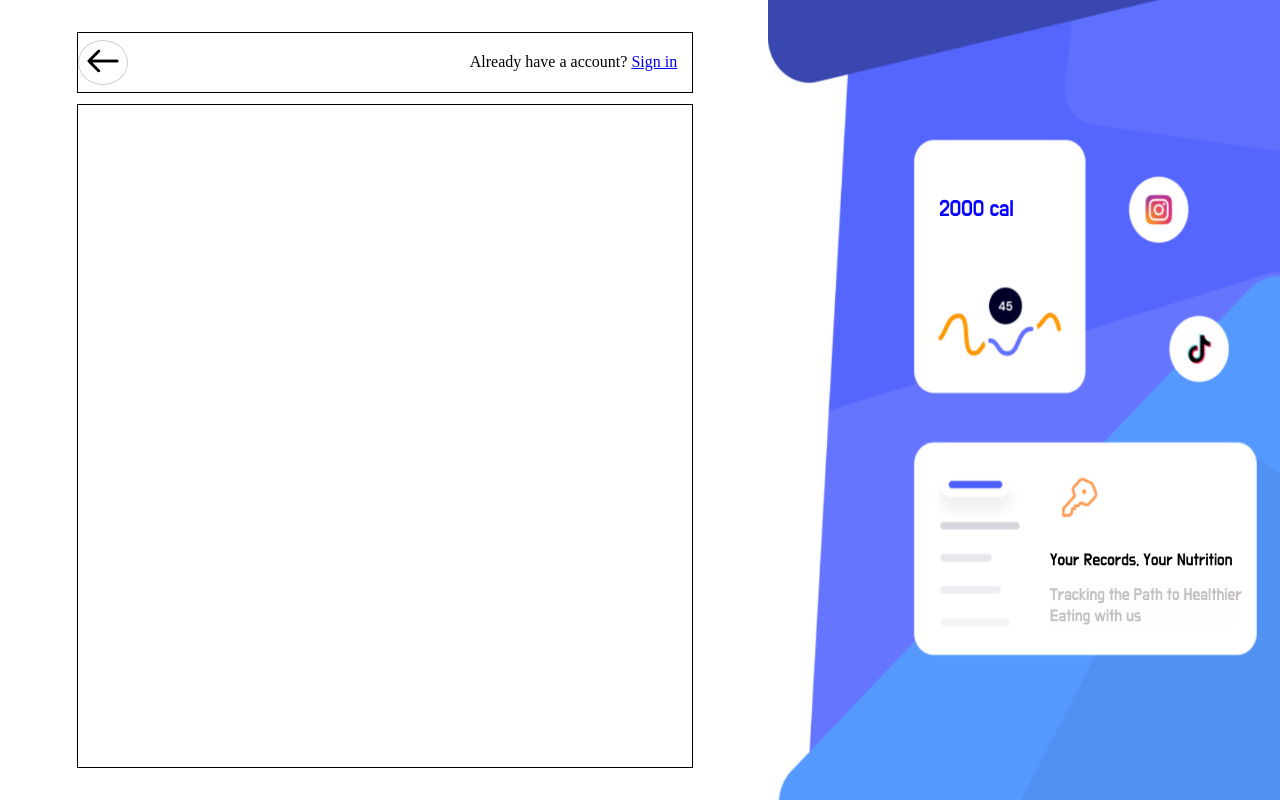
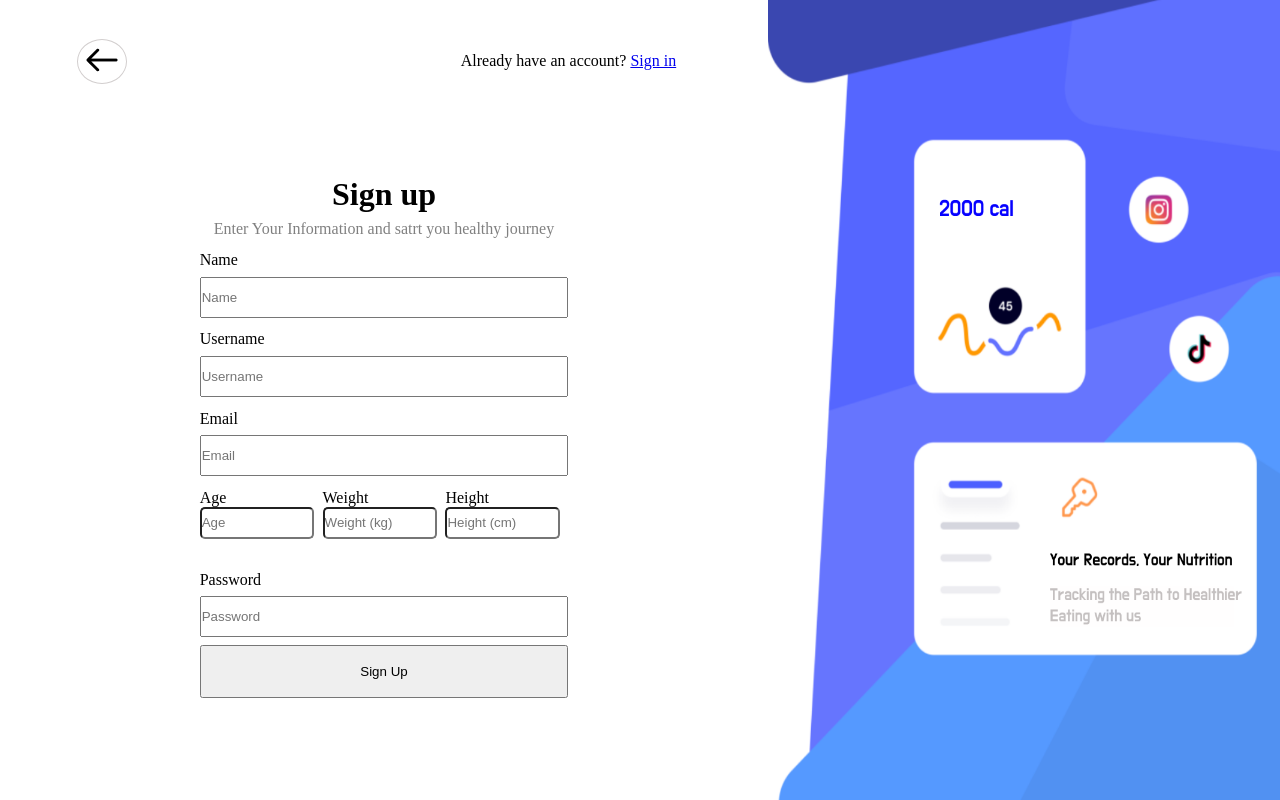
Before and after one commit to kalviumcommunity/S51_Jayavarsan_Capstone_NutriWave, a React (Vite) app in the folder frontend/: page /signup in a window 1280 px wide. Built offline with nearby package versions, Linux system fonts and the light colour scheme; a web font is replaced by a local one.

Commit message:
added signup page design

```diff
--- a/frontend/src/Components/Signup.jsx
+++ b/frontend/src/Components/Signup.jsx
@@ -1,31 +1,135 @@
-import React from 'react'
-import '../styles/Signup.css'
-import banner from '../assets/signupbanner.png'
-import backicon from '../assets/back.png'
-import { Link } from 'react-router-dom'
+import React, { useState } from "react";
+import { Link } from "react-router-dom";
+import "../styles/Signup.css";
+import banner from "../assets/signupbanner.png";
+import backicon from "../assets/back.png";
 
 function Signup() {
+  const [formData, setFormData] = useState({
+    name: "",
+    username: "",
+    email: "",
+    password: "",
+    age: "",
+    weight: "",
+    height: "",
+  });
+
+  const handleChange = (e) => {
+    const { name, value } = e.target;
+    setFormData((prevData) => ({
+      ...prevData,
+      [name]: value,
+    }));
+  };
+
+  const handleSubmit = (e) => {
+    e.preventDefault();
+    // Handle form submission here, you can send the form data to an API or perform any necessary actions
+    console.log(formData);
+  };
+
   return (
-    <div className='signup_container_div'>
-
-      <div className='signup_form_div'>
-        <div className='signup_from_main_sub_div'>
-          <div className='signup_form_backdiv'>
-            <Link to='/'><button><img src={backicon} alt="" /></button></Link>
+    <div className="signup_container_div">
+      <div className="signup_form_div">
+        <div className="signup_from_main_sub_div">
+          <div className="signup_form_backdiv">
+            <Link to="/">
+              <button>
+                <img src={backicon} alt="" />
+              </button>
+            </Link>
             <div>
-              <span>Already have a account? <Link> <span className='signin_button_signup'>Sign in</span>  </Link> </span>
+              <span>
+                Already have an account?{" "}
+                <Link to="/signin">
+                  <span className="signin_button_signup">Sign in</span>
+                </Link>
+              </span>
             </div>
           </div>
-          <div className='signup_form_mainsignup_option_div'>
+          <div className="signup_form_mainsignup_option_div">
+            <form
+              className="signup_form_mainsignup_option_div_forum"
+              onSubmit={handleSubmit}
+            >
+              <h1 className="signup_form_title">Sign up</h1>
+              <p className="signup_form_subtitle" >Enter Your Information and satrt you healthy journey</p>
+              <label>Name</label>
+              <input
+                type="text"
+                name="name"
+                placeholder="Name"
+                value={formData.name}
+                onChange={handleChange}
+              />
+              <label>Username</label>
+              <input
+                type="text"
+                name="username"
+                placeholder="Username"
+                value={formData.username}
+                onChange={handleChange}
+              />
+              <label>Email</label>
+              <input
+                type="email"
+                name="email"
+                placeholder="Email"
+                value={formData.email}
+                onChange={handleChange}
+              />
+              <div className="signup_details_fields">
+                <div>
+                <label>Age</label>
+                <input
+                  type="number"
+                  name="age"
+                  placeholder="Age"
+                  value={formData.age}
+                  onChange={handleChange}
+                />
+                </div>
+                <div>
+                <label>Weight</label>
+                <input
+                  type="number"
+                  name="weight"
+                  placeholder="Weight (kg)"
+                  value={formData.weight}
+                  onChange={handleChange}
+                />
+                </div>
+                <div>
+                <label>Height</label>
+                <input
+                  type="number"
+                  name="height"
+                  placeholder="Height (cm)"
+                  value={formData.height}
+                  onChange={handleChange}
+                />
+                </div>
+              </div>
+              <label>Password</label>
+              <input
+                type="password"
+                name="password"
+                placeholder="Password"
+                value={formData.password}
+                onChange={handleChange}
+              />
 
+              <button className="signup_main_button" type="submit">Sign Up</button>
+            </form>
           </div>
         </div>
       </div>
-      <div className='signup_banner_div'>
+      <div className="signup_banner_div">
         <img src={banner} alt="Banner" />
       </div>
     </div>
-  )
+  );
 }
 
-export default Signup
+export default Signup;
--- a/frontend/src/styles/Signup.css
+++ b/frontend/src/styles/Signup.css
@@ -34,7 +34,7 @@
 }
 
 .signup_form_backdiv{
-    border: 1px solid black;
+    /* border: 1px solid black; */
     width: 100%;
     height: 8%;
     display: flex;
@@ -57,9 +57,52 @@
 }
 
 .signup_form_mainsignup_option_div{
-    border: 1px solid black;
+    /* border: 1px solid black; */
     width: 100%;
     height: 90%;
+    display: flex;
+    justify-content: center;
+    align-items: center;
+}
+.signup_form_title{
+    text-align: center;
+}
+.signup_form_subtitle{
+    text-align: center;
+    color: grey;
+}
+.signup_form_mainsignup_option_div form{
+    width: 60%;
+    /* border: 1px solid red; */
+    height: 80%;
+    display: flex;
+    flex-direction: column;
+    justify-content: space-around;
+}
+
+.signup_form_mainsignup_option_div_forum input{
+    display: block;
+    height: 7%;
+}
+.signup_form_mainsignup_option_div_forum label{
+    margin-top: 5px;
+}
+
+.signup_details_fields{
+    /* border: 1px solid black; */
+    display: flex;
+    height: 13%;
+    justify-content: space-evenly;
+    margin-top: 5px;
+    /* align-items: center; */
+}
+.signup_details_fields input{
+    width: 90%;
+    height: 40%;
+    border-radius: 5px;
+}
+.signup_main_button{
+    height: 10%;
 }
 
 
```
